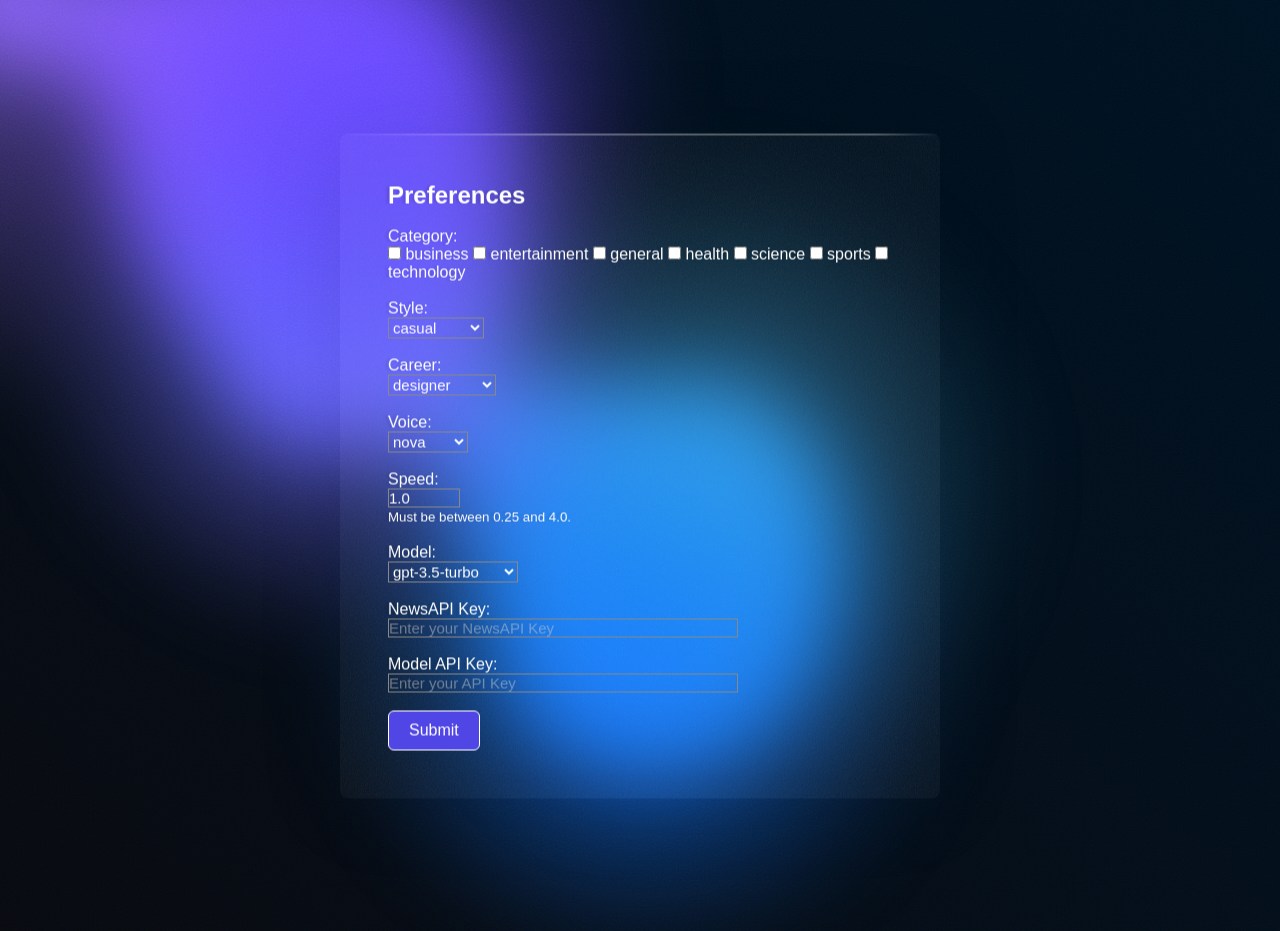
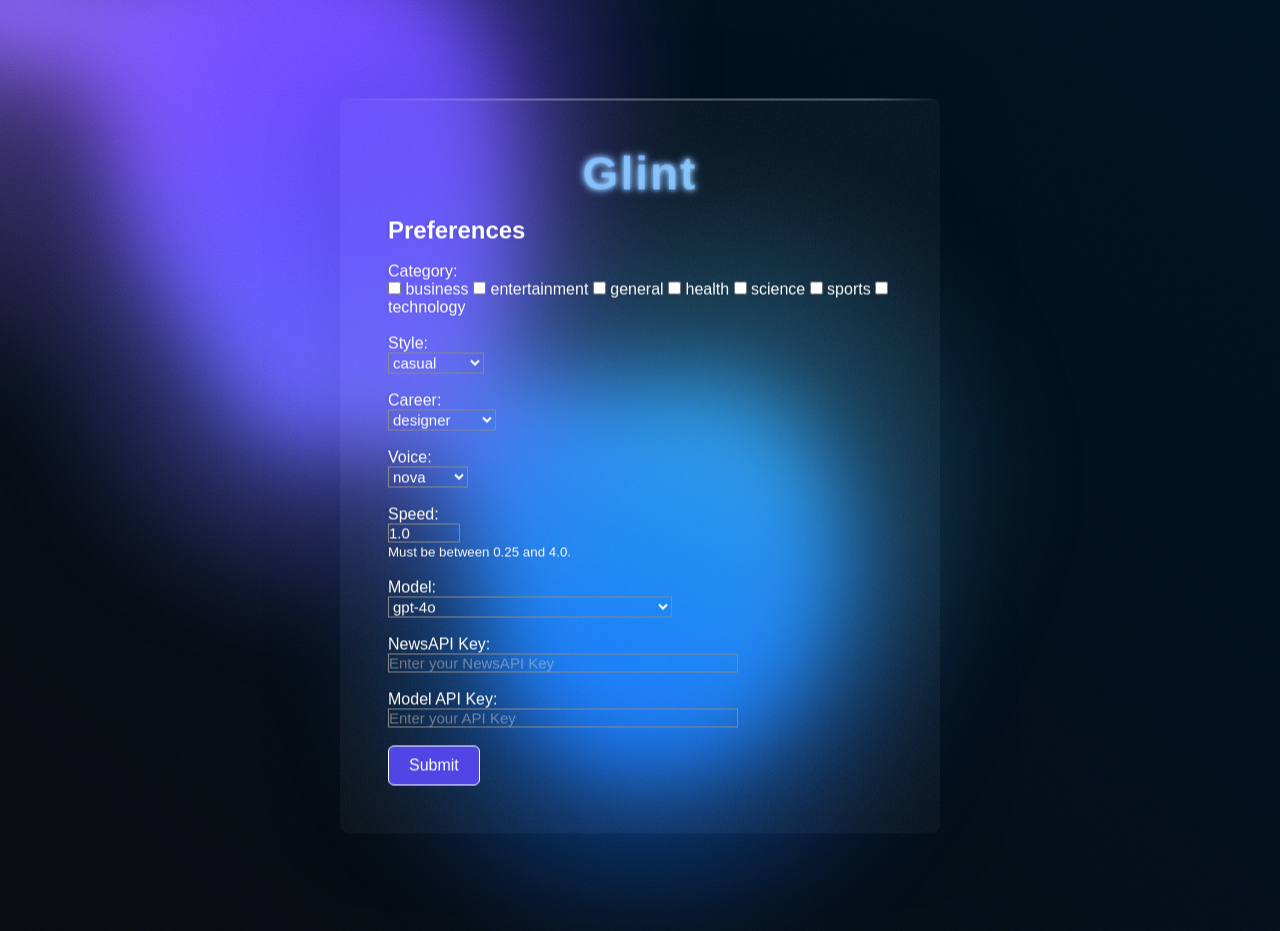
Before and after one commit to CS-194-280-Group-Glint/Glint, a Django app: page / in a window 1280 px wide. Run offline with Django 4.2, Linux system fonts and the light colour scheme.

Commit message:
index update

```diff
--- a/Glint/settings.py
+++ b/Glint/settings.py
@@ -133,5 +133,5 @@ STATICFILES_DIRS = [
 
 DEFAULT_AUTO_FIELD = 'django.db.models.BigAutoField'
 
-NEWS_API_KEY = os.getenv('NEWS_API_KEY')
+NEWS_API_KEY = '5d315fbb69a2499f981f21b934617e1f'
 OPENAI_API_KEY = os.getenv('OPENAI_API_KEY')
--- a/api/views.py
+++ b/api/views.py
@@ -50,7 +50,7 @@ def podcast(request):
     path = audio["data"]
     script_text = audio.get("script", "")
     clean_text = re.sub(r"\[[^\]]*\]", "", script_text)
-    clean_text = re.sub(r"\*\*[^*]+:\*\*", "", clean_text)  # Remove text in brackets
+    clean_text = re.sub(r"\*\*[^*:\n]+:\*\*", "", clean_text)  # Remove text in brackets
     context = {
         'audio_file': path,
         'transcript': clean_text
--- a/static/css/style.css
+++ b/static/css/style.css
@@ -350,3 +350,32 @@ audio {
 .transcript-box::-webkit-scrollbar-thumb:hover {
   background: rgba(255, 255, 255, 0.4);
 }
+
+.glint-header {
+  text-align: center;
+  z-index: 999;
+  position: relative;
+}
+
+.glint-title {
+  font-size: 46px;
+  font-weight: 800;
+  background: linear-gradient(90deg, #8a6eff, #4dc1ff);
+  -webkit-background-clip: text;
+  background-clip: text;
+  -webkit-text-fill-color: transparent;
+  animation: fadeInUp 1s ease-out;
+  letter-spacing: 2px;
+  text-shadow: 0 0 5px #8acef8, 0 0 10px #8ab4f8;
+}
+
+@keyframes fadeInUp {
+  from {
+    opacity: 0;
+    transform: translateY(-10px);
+  }
+  to {
+    opacity: 1;
+    transform: translateY(0);
+  }
+}
--- a/templates/index.html
+++ b/templates/index.html
@@ -25,6 +25,9 @@
     <rect width='100%' height='100%' preserveAspectRatio="xMidYMid meet" filter='url(#noiseFilter)' />
   </svg>
 
+  <div class="glint-header">
+    <h1 class="glint-title">Glint</h1>
+  </div>
   <div class="content">
     <h2>Preferences</h2>
     <br>
@@ -80,14 +83,28 @@
 
         <label>Model:</label><br>
         <select name="model">
-          <option value="gpt-3.5-turbo">gpt-3.5-turbo</option>
-          <option value="gpt-4">gpt-4</option>
           <option value="gpt-4o">gpt-4o</option>
-          <option value="gpt-4-turbo">gpt-4-turbo</option>
-          <option value="claude-instant-1">claude-instant-1</option>
+          <option value="gpt-4o-mini">gpt-4o-mini</option>
+          <option value="o3-mini">o3-mini</option>
+          <option value="o1-mini">o1-mini</option>
+          <option value="o1">o1</option>
+          <option value="o1-preview">o1-preview</option>
+          <option value="gemini-pro">gemini-pro</option>
+          <option value="gemini-1.5-pro-latest">gemini-1.5-pro-latest</option>
+          <option value="gemini-2.0-flash">gemini-2.0-flash</option>
+          <option value="gemini-2.0-flash-exp">gemini-2.0-flash-exp</option>
+          <option value="gemini-2.0-flash-lite-preview-02-05">gemini-2.0-flash-lite-preview-02-05</option>
+          <option value="claude-3-5-sonnet-20240620">claude-3-5-sonnet-20240620</option>
+          <option value="claude-3-haiku-20240307">claude-3-haiku-20240307</option>
+          <option value="claude-3-opus-20240229">claude-3-opus-20240229</option>
+          <option value="claude-3-sonnet-20240229">claude-3-sonnet-20240229</option>
           <option value="claude-2">claude-2</option>
-          <option value="claude-3-opus">claude-3-opus</option>
-          <option value="claude-3-sonnet">claude-3-sonnet</option>
+          <option value="claude-2.1">claude-2.1</option>
+          <option value="claude-instant-1.2">claude-instant-1.2</option>
+          <option value="llama-4-scout-17b-16e-instruct-fp8">llama-4-scout-17b-16e-instruct-fp8</option>
+          <option value="llama-4-maverick-17b-128e-instruct-fp8">llama-4-maverick-17b-128e-instruct-fp8</option>
+          <option value="llama-3.3-70b-instruct">llama-3.3-70b-instruct</option>
+          <option value="llama-3.3-8b-instruct">llama-3.3-8b-instruct</option>
         </select>
         <br><br>
 
```
